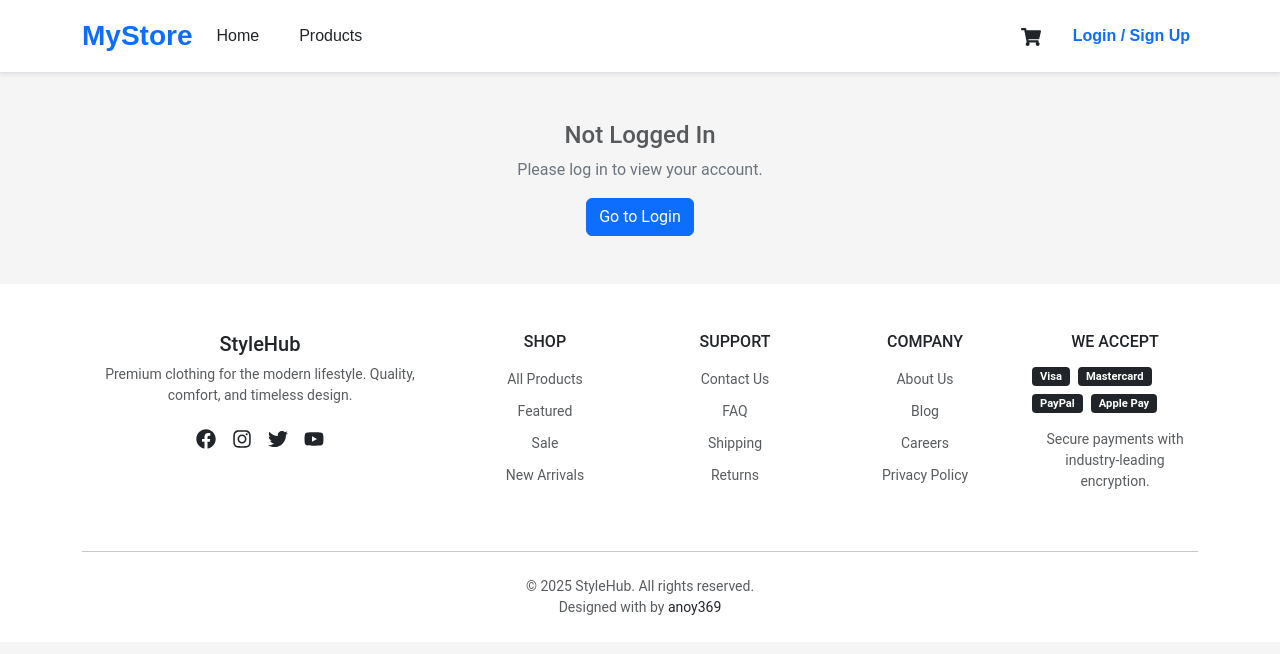
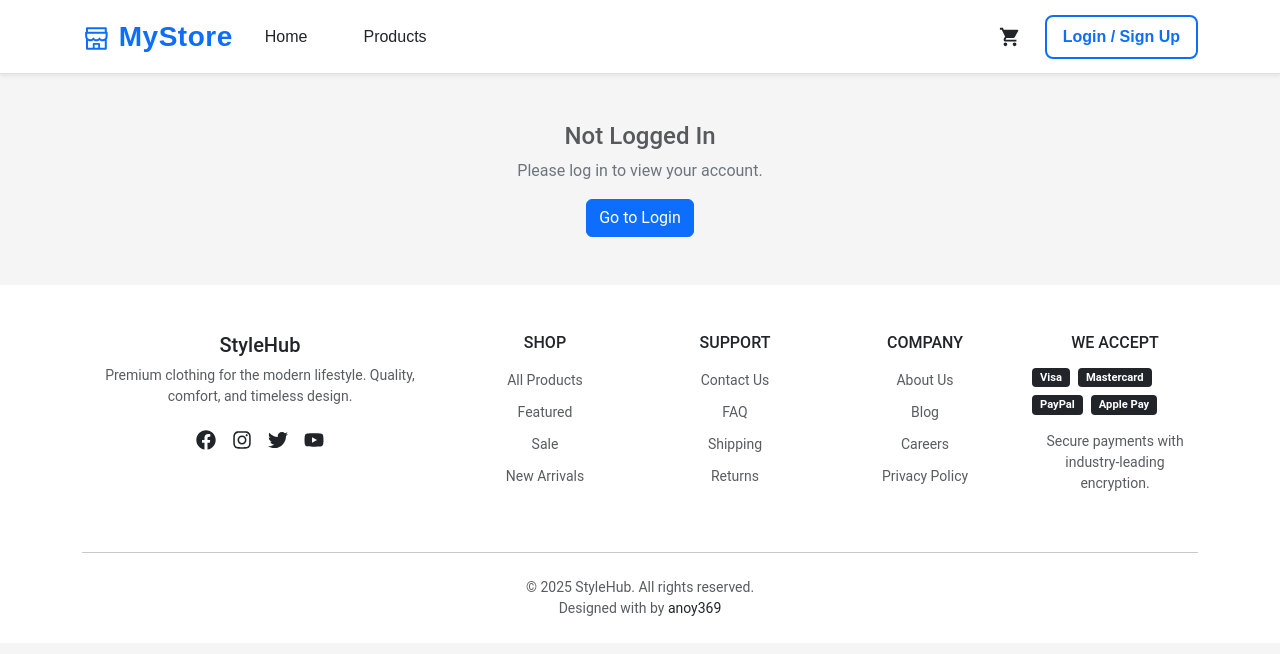
Before and after one commit to anoy369/WoocommerceReactApp, a React (Vite) app: page /my-account in a window 1280 px wide. Shown: the top 654 px of the page. Built offline with nearby package versions, Linux system fonts and the light colour scheme.

Commit message:
Fixed navbar responsive isue.

```diff
--- a/src/index.css
+++ b/src/index.css
@@ -48,3 +48,25 @@ body.dark-mode .btn-outline-light:hover {
   background-color: #e2e8f0;
   color: #1a202c;
 }
+
+/* Add to index.css */
+@media (prefers-color-scheme: dark) {
+  body.dark-mode .navbar {
+    background-color: #1a202c !important;
+    border-color: #4a5568;
+  }
+  body.dark-mode .navbar .nav-link,
+  body.dark-mode .navbar .text-dark {
+    color: #e2e8f0 !important;
+  }
+  body.dark-mode .dropdown-menu {
+    background-color: #2d3748;
+    border: 1px solid #4a5568;
+  }
+  body.dark-mode .dropdown-item {
+    color: #e2e8f0;
+  }
+  body.dark-mode .dropdown-item:hover {
+    background-color: #4a5568;
+  }
+}
--- a/src/layouts/Navbar.jsx
+++ b/src/layouts/Navbar.jsx
@@ -1,42 +1,33 @@
 import React, { useState } from 'react';
 import { Link, useLocation } from 'react-router-dom';
-import { MdOutlineAccountCircle } from "react-icons/md";
-import { BsCartCheck } from "react-icons/bs";
+import { MdOutlineAccountCircle, MdShoppingCart } from "react-icons/md";
 import { FiLogOut } from "react-icons/fi";
+import { FaBars, FaTimes } from 'react-icons/fa';
+import { AiOutlineShop } from "react-icons/ai";
 
-import {
-  Navbar,
-  Nav,
-  Container,
-  Dropdown,
-  Badge,
-} from 'react-bootstrap';
-import { FaShoppingCart, FaBars, FaTimes } from 'react-icons/fa';
+import { Navbar, Nav, Container, Dropdown, Badge } from 'react-bootstrap';
 
 const NavBar = ({ cartItem = [], isAuthenticated, setUserLogout }) => {
   const [expanded, setExpanded] = useState(false);
   const location = useLocation();
 
   const handleLinkClick = () => {
-    setExpanded(false); // Collapse navbar (mobile) after click
+    setExpanded(false); // Collapse mobile menu
   };
 
-  //Retrieve user data from localStorage
+  // Get user data from localStorage
   const getUserData = () => {
     try {
-      const storedUserData = localStorage.getItem('user_data');
-      return storedUserData ? JSON.parse(storedUserData) : null;
+      const stored = localStorage.getItem('user_data');
+      return stored ? JSON.parse(stored) : null;
     } catch (error) {
-      console.error("Error retrieving user data from localStorage:", error);
+      console.error("Error parsing user data:", error);
       return null;
     }
   };
 
-  // Get user data
   const userData = getUserData();
-  const userName = userData?.name || "User"; // Fallback to "User" if name is missing
-
-  // Extract first letter for avatar
+  const userName = userData?.name || "User";
   const firstLetter = userName.trim().charAt(0).toUpperCase();
 
   return (
@@ -46,122 +37,151 @@ const NavBar = ({ cartItem = [], isAuthenticated, setUserLogout }) => {
       expanded={expanded}
       onToggle={setExpanded}
       className="shadow-sm sticky-top border-bottom"
-      style={{ fontFamily: "'Poppins', sans-serif" }}
+      style={{
+        fontFamily: "'Poppins', sans-serif",
+        transition: 'background-color 0.3s ease, box-shadow 0.3s ease',
+      }}
     >
-      <Container>
+      <Container fluid="lg">
         {/* Brand Logo */}
         <Navbar.Brand
           as={Link}
           to="/"
-          className="fw-bold text-primary fs-3 d-flex align-items-center gap-2"
           onClick={handleLinkClick}
+          className="d-flex align-items-center gap-2 fw-bold fs-3 text-primary"
+          style={{ letterSpacing: '0.5px' }}
         >
+          <span style={{ fontSize: '1.8rem' }}><AiOutlineShop /></span>
           <span className="d-none d-sm-inline">MyStore</span>
         </Navbar.Brand>
 
-        {/* Toggle Button */}
+        {/* Mobile Toggle */}
         <Navbar.Toggle
           aria-controls="navbar-nav"
-          className="border-0"
           onClick={() => setExpanded(!expanded)}
+          className="border-0 shadow-none"
         >
           {expanded ? (
-            <FaTimes size={24} className="text-dark" />
+            <FaTimes size={24} className="text-primary" />
           ) : (
-            <FaBars size={24} className="text-dark" />
+            <FaBars size={24} className="text-primary" />
           )}
         </Navbar.Toggle>
 
-        {/* Navbar Links */}
+        {/* Navbar Collapse */}
         <Navbar.Collapse id="navbar-nav">
-          <Nav className="me-auto d-flex align-items-center gap-4">
-            {/* Home */}
-            <Nav.Link
-              as={Link}
-              to="/"
-              onClick={handleLinkClick}
-              className={
-                location.pathname === '/'
-                  ? 'fw-semibold text-primary nav-active'
-                  : 'fw-medium text-dark nav-link-custom'
-              }
-            >
-              Home
-            </Nav.Link>
-
-            {/* Products */}
-            <Nav.Link
-              as={Link}
-              to="/products"
-              onClick={handleLinkClick}
-              className={
-                location.pathname === '/products'
-                  ? 'fw-semibold text-primary nav-active'
-                  : 'fw-medium text-dark nav-link-custom'
-              }
-            >
-              Products
-            </Nav.Link>
+          <Nav className="me-auto d-lg-flex align-items-lg-center gap-1 gap-lg-4">
+            {[
+              { name: 'Home', path: '/' },
+              { name: 'Products', path: '/products' },
+            ].map((item) => (
+              <Nav.Link
+                key={item.path}
+                as={Link}
+                to={item.path}
+                onClick={handleLinkClick}
+                className={`nav-link-custom d-block text-center d-lg-inline text-lg-start ${
+                  location.pathname === item.path
+                    ? 'fw-bold text-primary'
+                    : 'fw-medium text-dark'
+                }`}
+                style={{
+                  transition: 'color 0.2s ease',
+                  padding: '0.75rem 1rem',
+                  borderRadius: '6px',
+                }}
+              >
+                {item.name}
+              </Nav.Link>
+            ))}
           </Nav>
 
-          {/* Right Side: Cart & User Avatar */}
+          {/* Right Section: Cart & User */}
           <Nav className="d-flex align-items-center gap-3">
             {/* Cart Icon */}
             <Nav.Link
               as={Link}
               to="/cart"
               onClick={handleLinkClick}
-              className="position-relative text-dark"
+              className="position-relative text-dark d-flex align-items-center"
+              style={{ fontSize: '1.2rem', padding: '0.5rem' }}
             >
-              <FaShoppingCart size={20} />
+              <MdShoppingCart size={22} />
               {cartItem.length > 0 && (
                 <Badge
                   bg="danger"
                   pill
                   className="position-absolute top-0 start-100 translate-middle"
+                  style={{ fontSize: '0.75rem', padding: '0.35em 0.5em' }}
                 >
                   {cartItem.length}
                 </Badge>
               )}
             </Nav.Link>
 
-            {/* Avatar Dropdown */}
+            {/* User Dropdown or Login */}
             {isAuthenticated ? (
               <Dropdown align="end" onToggle={handleLinkClick}>
                 <Dropdown.Toggle
                   variant="transparent"
-                  className="d-flex align-items-center gap-2 text-dark bg-transparent border-0 p-0 shadow-none"
                   id="user-dropdown"
+                  className="d-flex align-items-center gap-2 bg-transparent border-0 p-0 shadow-none"
+                  style={{ minWidth: 'auto' }}
                 >
                   <div
                     className="rounded-circle bg-primary text-white d-flex justify-content-center align-items-center"
-                    style={{ width: '40px', height: '40px', fontSize: '1.2rem' }}
+                    style={{
+                      width: '40px',
+                      height: '40px',
+                      fontSize: '1.1rem',
+                      fontWeight: 'bold',
+                    }}
                   >
                     {firstLetter}
                   </div>
                 </Dropdown.Toggle>
 
-                <Dropdown.Menu className="shadow-lg border border-light">
-                  <Dropdown.Header>
-                    <small className="text-muted">Signed in as</small>
+                <Dropdown.Menu
+                  className="shadow-lg border-0 mt-2"
+                  style={{
+                    minWidth: '220px',
+                    borderRadius: '12px',
+                    overflow: 'hidden',
+                  }}
+                >
+                  <div className="px-3 py-2 bg-primary text-white">
+                    <small className="text-white-50">Signed in as</small>
                     <div className="fw-bold">{userName}</div>
-                  </Dropdown.Header>
-                  <Dropdown.Divider />
-                  <Dropdown.Item as={Link} to="/my-account" onClick={handleLinkClick}>
-                    <MdOutlineAccountCircle /> My Account
+                  </div>
+                  <Dropdown.Divider className="my-0" />
+                  <Dropdown.Item
+                    as={Link}
+                    to="/my-account"
+                    onClick={handleLinkClick}
+                    className="py-3 d-flex align-items-center"
+                  >
+                    <MdOutlineAccountCircle size={18} className="me-3 text-primary" />
+                    My Account
                   </Dropdown.Item>
-                  <Dropdown.Item as={Link} to="/my-orders" onClick={handleLinkClick}>
-                    <BsCartCheck /> My Orders
+                  <Dropdown.Item
+                    as={Link}
+                    to="/my-orders"
+                    onClick={handleLinkClick}
+                    className="py-3 d-flex align-items-center"
+                  >
+                    <MdShoppingCart size={18} className="me-3 text-success" />
+                    My Orders
                   </Dropdown.Item>
-                  <Dropdown.Divider />
+                  <Dropdown.Divider className="my-0" />
                   <Dropdown.Item
                     onClick={() => {
                       setUserLogout();
                       handleLinkClick();
                     }}
-                    className="text-danger"
+                    className="py-3 text-danger d-flex align-items-center"
                   >
-                    <FiLogOut /> Logout
+                    <FiLogOut size={18} className="me-3" />
+                    Logout
                   </Dropdown.Item>
                 </Dropdown.Menu>
               </Dropdown>
@@ -170,7 +190,13 @@ const NavBar = ({ cartItem = [], isAuthenticated, setUserLogout }) => {
                 as={Link}
                 to="/login"
                 onClick={handleLinkClick}
-                className="fw-semibold text-primary"
+                className="fw-semibold text-primary d-flex align-items-center"
+                style={{
+                  padding: '0.5rem 1rem',
+                  border: '2px solid #0d6efd',
+                  borderRadius: '8px',
+                  transition: 'all 0.2s ease',
+                }}
               >
                 Login / Sign Up
               </Nav.Link>
```
